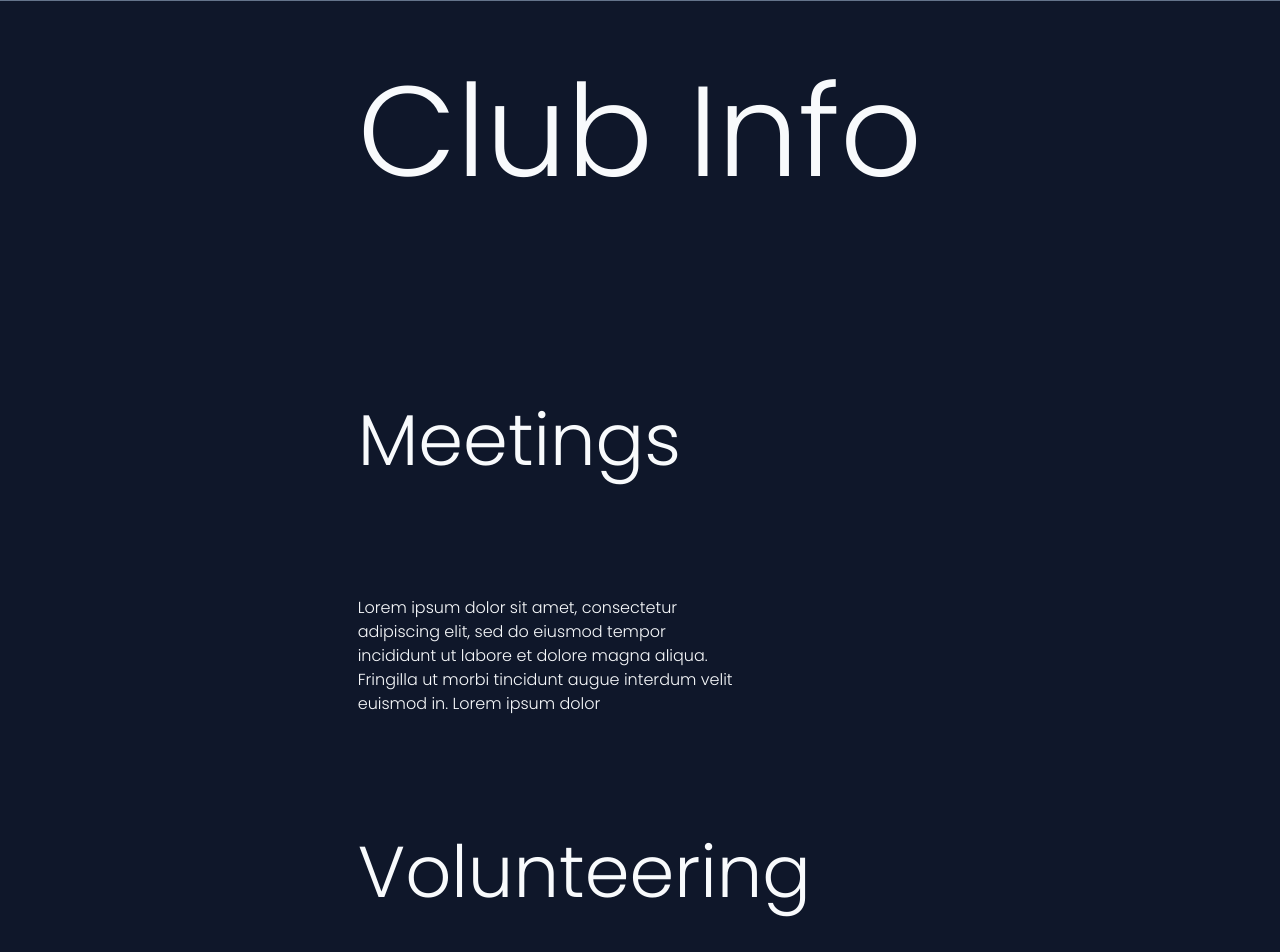
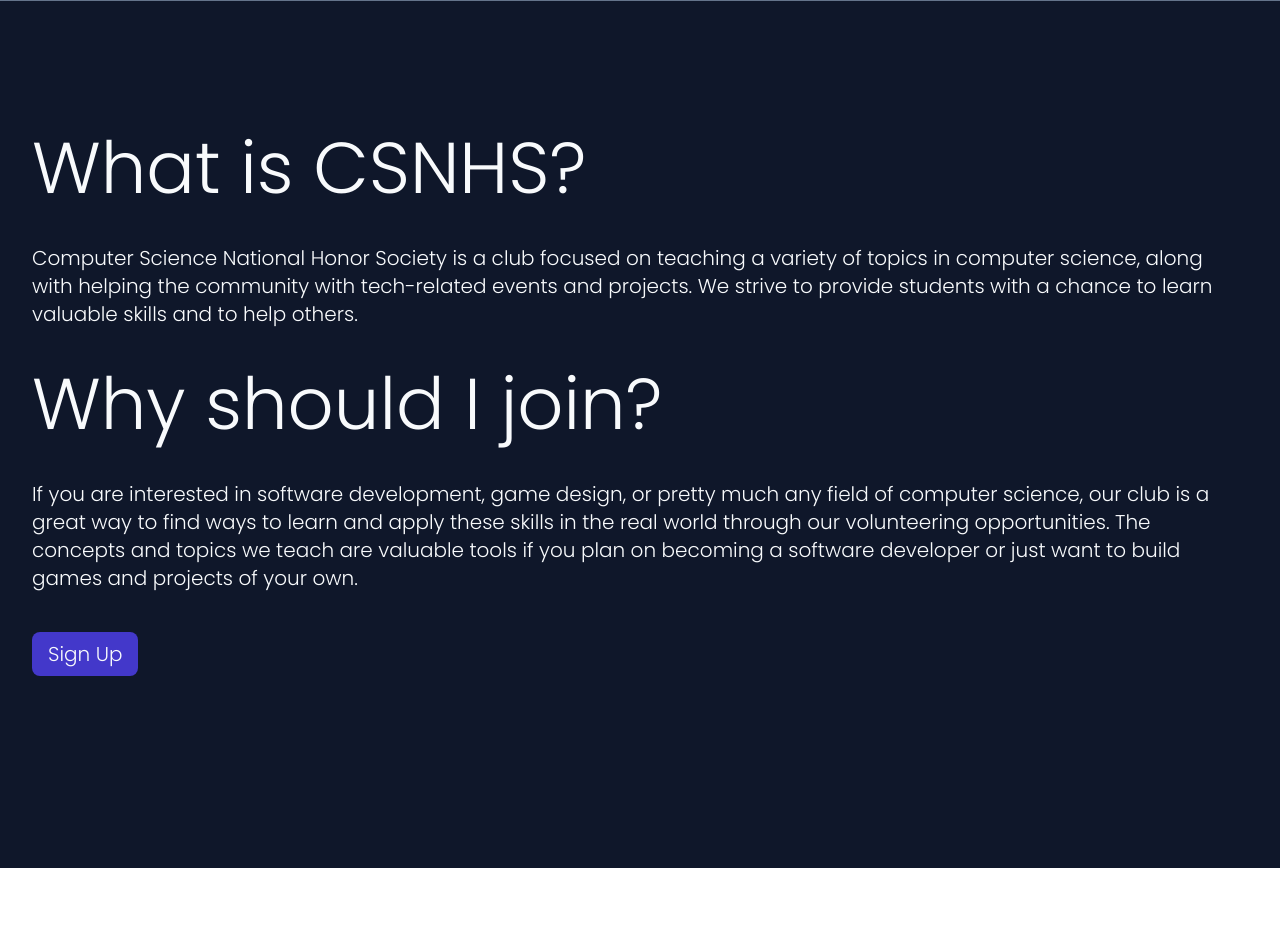
Before and after one commit to anshulmago1/2022-23-Site, a React (Vite) app: page /club_info in a window 1280 px wide. Shown: the part 60-1012 px from the top of the page. After the commit the page ends 928 px from the top, so only its background shows below. Built offline with nearby package versions, Linux system fonts and the light colour scheme.

Commit message:
added club information page and button component

```diff
--- /dev/null
+++ b/src/Components/Button.jsx
@@ -0,0 +1,9 @@
+import React from 'react'
+
+function Button({ children }) {
+  return (
+    <button className='bg-indigo-700 w-fit px-4 py-2 text-xl rounded-lg hover:bg-indigo-900 transition-all'>{children}</button>
+  )
+}
+
+export default Button;
--- a/src/Pages/ClubInfo.jsx
+++ b/src/Pages/ClubInfo.jsx
@@ -1,24 +1,25 @@
 import React from "react";
+import Button from "../Components/Button";
 
 function ClubInfo() {
   return (
     <div className="flex flex-col items-center">
-      <div className="z-10">
-        <div className="flex flex-col place-content-center h-96">
-          <h1 className="text-9xl">Club Info</h1>
+      <div className="z-10 max-w-7xl py-48 px-8">
+        <div className="w-full max-h-screen flex flex-col">
+          <h1 className="text-7xl">What is CSNHS?</h1>
+          <p className="py-10 text-xl">
+            Computer Science National Honor Society is a club focused on teaching a variety of topics in computer science,
+            along with helping the community with tech-related events and projects.
+            We strive to provide students with a chance to learn valuable skills and to help others.
+          </p>
+          <h1 className="text-7xl">Why should I join?</h1>
+          <p className="py-10 text-xl">
+            If you are interested in software development, game design, or pretty much any field of computer science,
+            our club is a great way to find ways to learn and apply these skills in the real world through our volunteering opportunities.
+            The concepts and topics we teach are valuable tools if you plan on becoming a software developer or just want to build games and projects of your own.
+          </p>
+          <Button>Sign Up</Button>
         </div>
-        <h1 className="text-7xl my-20">Meetings</h1>
-        <p className="py-10 w-96">
-          Lorem ipsum dolor sit amet, consectetur adipiscing elit, sed do
-          eiusmod tempor incididunt ut labore et dolore magna aliqua. Fringilla
-          ut morbi tincidunt augue interdum velit euismod in. Lorem ipsum dolor
-        </p>
-        <h1 className="text-7xl my-20">Volunteering</h1>
-        <p className="py-10 w-96">
-          Lorem ipsum dolor sit amet, consectetur adipiscing elit, sed do
-          eiusmod tempor incididunt ut labore et dolore magna aliqua. Fringilla
-          ut morbi tincidunt augue interdum velit euismod in. Lorem ipsum dolor
-        </p>
       </div>
     </div>
   );
```
